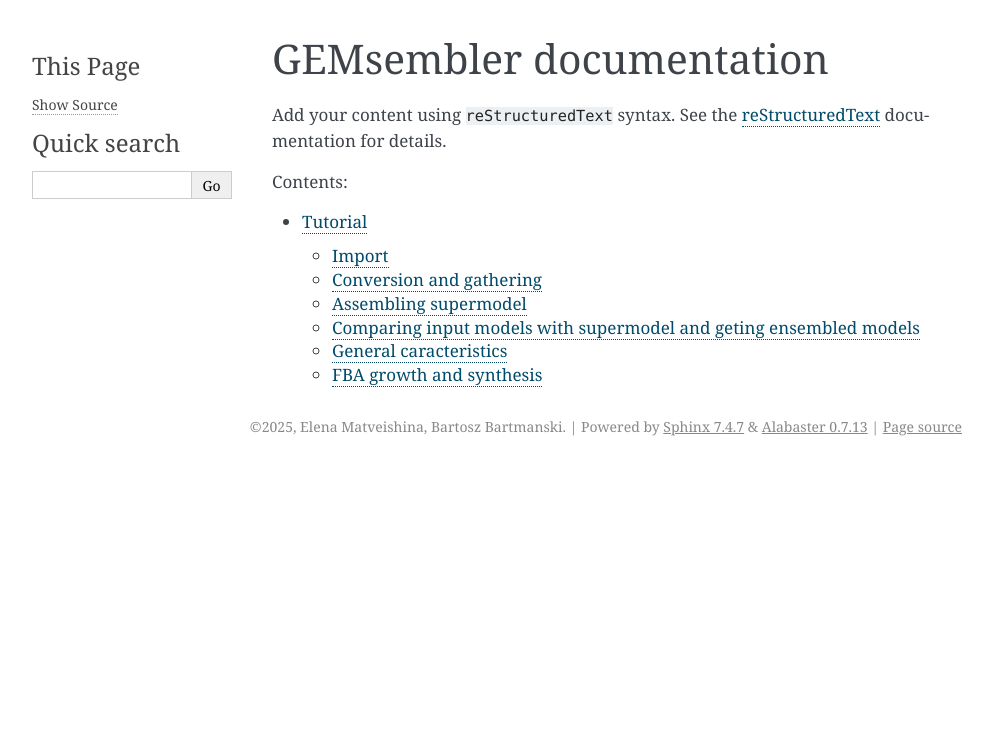
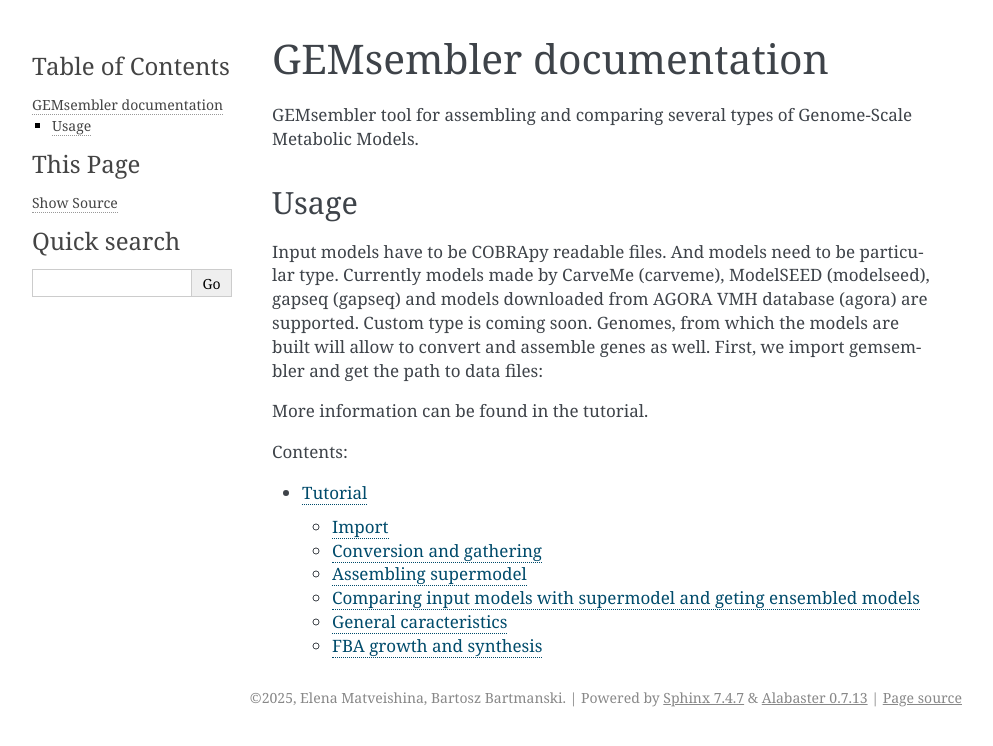
Before and after one commit to zimmmermann-kogadeeva-group/GEMsembler, a Sphinx documentation site: the page built from docs/index.rst, in a window 1280 px wide. Shown: the top 746 px of the page, without its empty margins (148-1141 px from the left). Built offline with Sphinx 7.4.7, drawn with Linux system fonts in a browser that asks for light colours.

Commit message:
Updated main page in docs. Fix to docs rule in tox.ini

```diff
--- a/docs/index.rst
+++ b/docs/index.rst
@@ -6,10 +6,20 @@
 GEMsembler documentation
 ========================
 
-Add your content using ``reStructuredText`` syntax. See the
-`reStructuredText <https://www.sphinx-doc.org/en/master/usage/restructuredtext/index.html>`_
-documentation for details.
+GEMsembler tool for assembling and comparing several types of Genome-Scale Metabolic
+Models.
 
+Usage
+-----
+
+Input models have to be COBRApy readable files. And models need to be
+particular type. Currently models made by CarveMe (carveme), ModelSEED
+(modelseed), gapseq (gapseq) and models downloaded from AGORA VMH database
+(agora) are supported. Custom type is coming soon. Genomes, from which the
+models are built will allow to convert and assemble genes as well.
+First, we import gemsembler and get the path to data files:
+
+More information can be found in the tutorial.
 
 .. toctree::
    :maxdepth: 2
```
Also changed, not shown: 1 other file.
